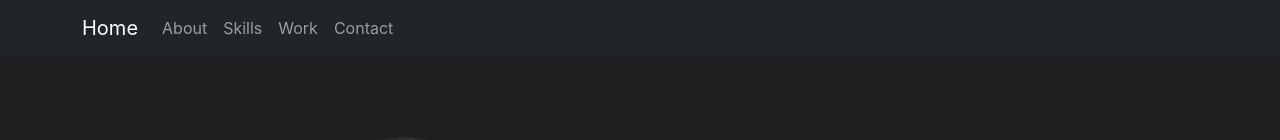
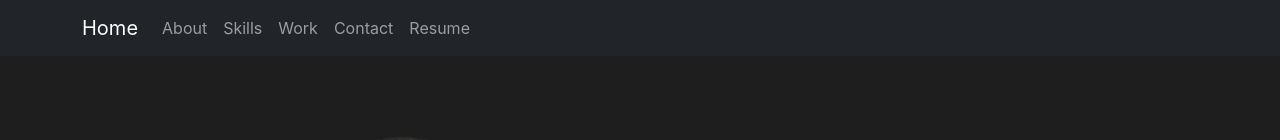
Before and after one commit to m-mraisi/mahmoud_mraisi_portfolio, a React (Create React App) app: page / in a window 1280 px wide. Shown: the top 140 px of the page. Built offline with nearby package versions, Linux system fonts and the light colour scheme.

Commit message:
updated the header toggle

```diff
--- a/src/components/layout/Header.js
+++ b/src/components/layout/Header.js
@@ -3,6 +3,7 @@ import Container from "react-bootstrap/Container";
 import Nav from "react-bootstrap/Nav";
 import Navbar from "react-bootstrap/Navbar";
 import { useState } from "react";
+import resume from "../assets/Mahmoud_Mraisi_Resume.pdf";
 
 function CollapsibleExample() {
   const [expanded, setExpanded] = useState(false);
@@ -18,13 +19,17 @@ function CollapsibleExample() {
       fixed="top"
     >
       <Container>
-        <Navbar.Brand as={NavLink} to="/">
+        <Navbar.Brand
+          as={NavLink}
+          to="/"
+          onClick={() => setExpanded(expanded && !expanded)}
+        >
           Home
         </Navbar.Brand>
         <Navbar.Toggle aria-controls="responsive-navbar-nav" />
         <Navbar.Collapse
           id="responsive-navbar-nav"
-          onClick={() => setExpanded(!expanded)}
+          onClick={() => setExpanded(expanded && !expanded)}
         >
           <Nav className="me-auto">
             <Nav.Link as={NavLink} to="/about">
@@ -39,6 +44,9 @@ function CollapsibleExample() {
             <Nav.Link as={NavLink} to="/contact">
               Contact
             </Nav.Link>
+            <Nav.Link as={NavLink} to={resume} target="_blank">
+              Resume
+            </Nav.Link>
           </Nav>
         </Navbar.Collapse>
       </Container>
```
Also changed, not shown: 1 other file (tests, documents, lock files or other folders).
